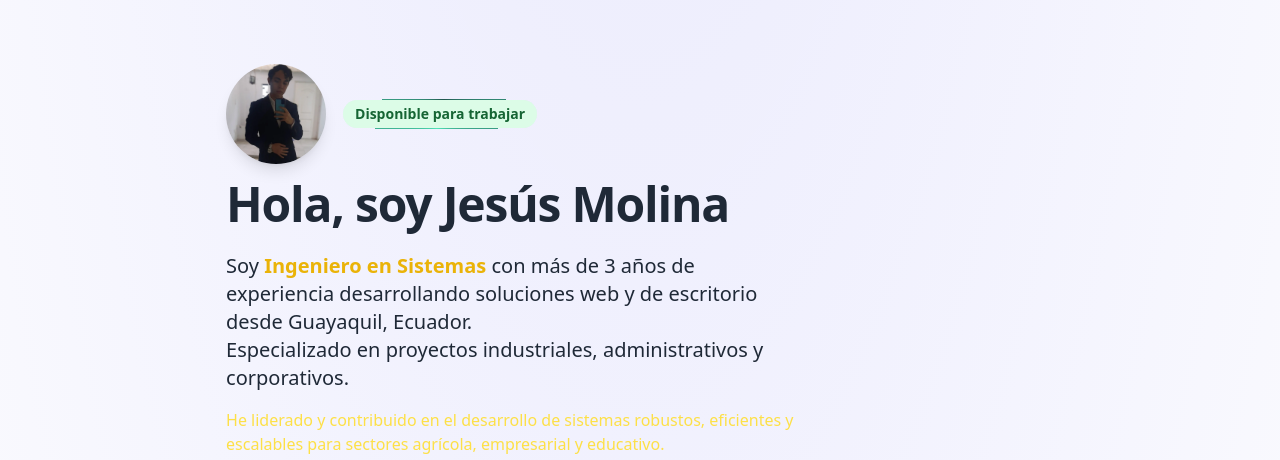
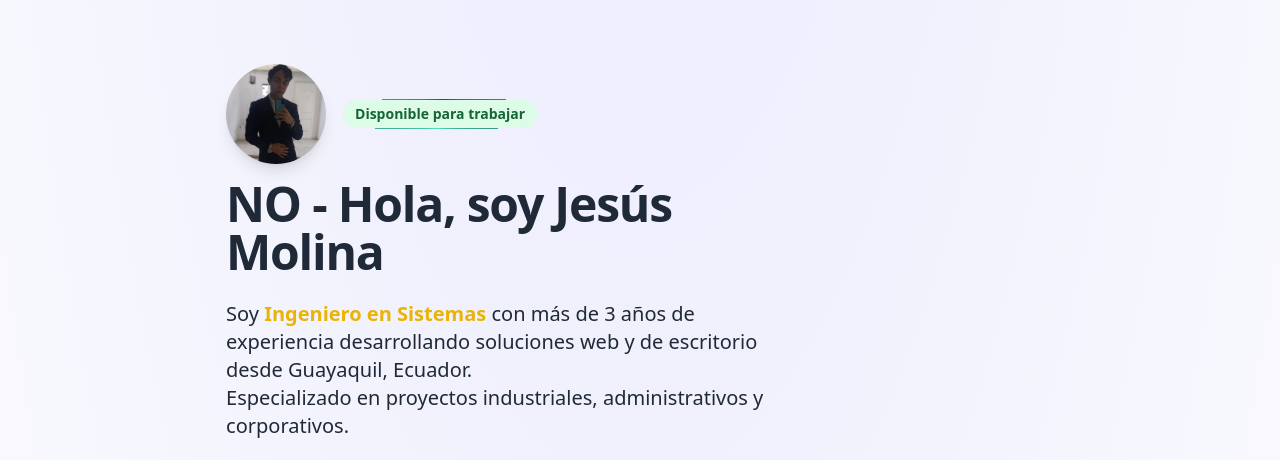
Before and after one commit to jmolinap2/porfolio-code, an Astro site: page / in a window 1280 px wide. Shown: the top 460 px of the page. Built offline with nearby package versions, Linux system fonts and the light colour scheme; Astro itself is replaced by a stand-in of ours.

Commit message:
test auto deploy

```diff
--- a/src/components/Hero.astro
+++ b/src/components/Hero.astro
@@ -29,7 +29,7 @@ const profileImage = `${import.meta.env.BASE_URL}me-1.webp`;
   <h1
     class="text-4xl font-bold tracking-tight text-gray-800 sm:text-5xl dark:text-white"
   >
-    Hola, soy Jesús Molina
+    NO - Hola, soy Jesús Molina
   </h1>
 
   <p
```
